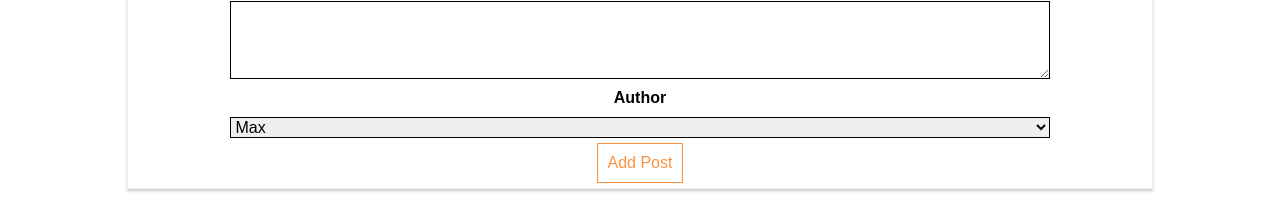
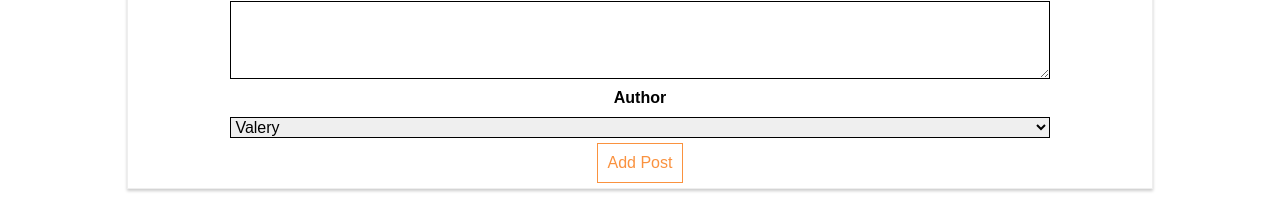
Before and after one commit to ValeryFilipev/HTTP_JSONplaceholder_React, a React (Create React App) app: page /new-post in a window 1280 px wide. Shown: the part 246-453 px from the top of the page. Built offline with nearby package versions, Linux system fonts and the light colour scheme.

Commit message:
little refactor

```diff
--- a/src/containers/Blog/Blog.css
+++ b/src/containers/Blog/Blog.css
@@ -1,11 +1,3 @@
-.Posts {
-    display: flex;
-    flex-flow: row wrap;
-    justify-content: center;
-    width: 80%;
-    margin: auto;
-}
-
 .Blog ul {
     list-style: none;
     margin: 0;
--- a/src/containers/Blog/NewPost/NewPost.js
+++ b/src/containers/Blog/NewPost/NewPost.js
@@ -7,10 +7,14 @@ class NewPost extends Component {
     state = {
         title: '',
         content: '',
-        author: 'Max'
+        author: 'Valery'
     };
 
-    postDataHandler = () => {
+    componentDidMount() {
+      console.log(this.props);
+    }
+
+  postDataHandler = () => {
       const post = {
         title: this.state.title,
         body: this.state.content,
@@ -32,8 +36,8 @@ class NewPost extends Component {
                 <textarea rows="4" value={this.state.content} onChange={(event) => this.setState({content: event.target.value})} />
                 <label>Author</label>
                 <select value={this.state.author} onChange={(event) => this.setState({author: event.target.value})}>
-                    <option value="Max">Max</option>
-                    <option value="Manu">Manu</option>
+                    <option value="Valery">Valery</option>
+                    <option value="Filipev">Filipev</option>
                 </select>
                 <button onClick={this.postDataHandler}>Add Post</button>
             </div>
```
